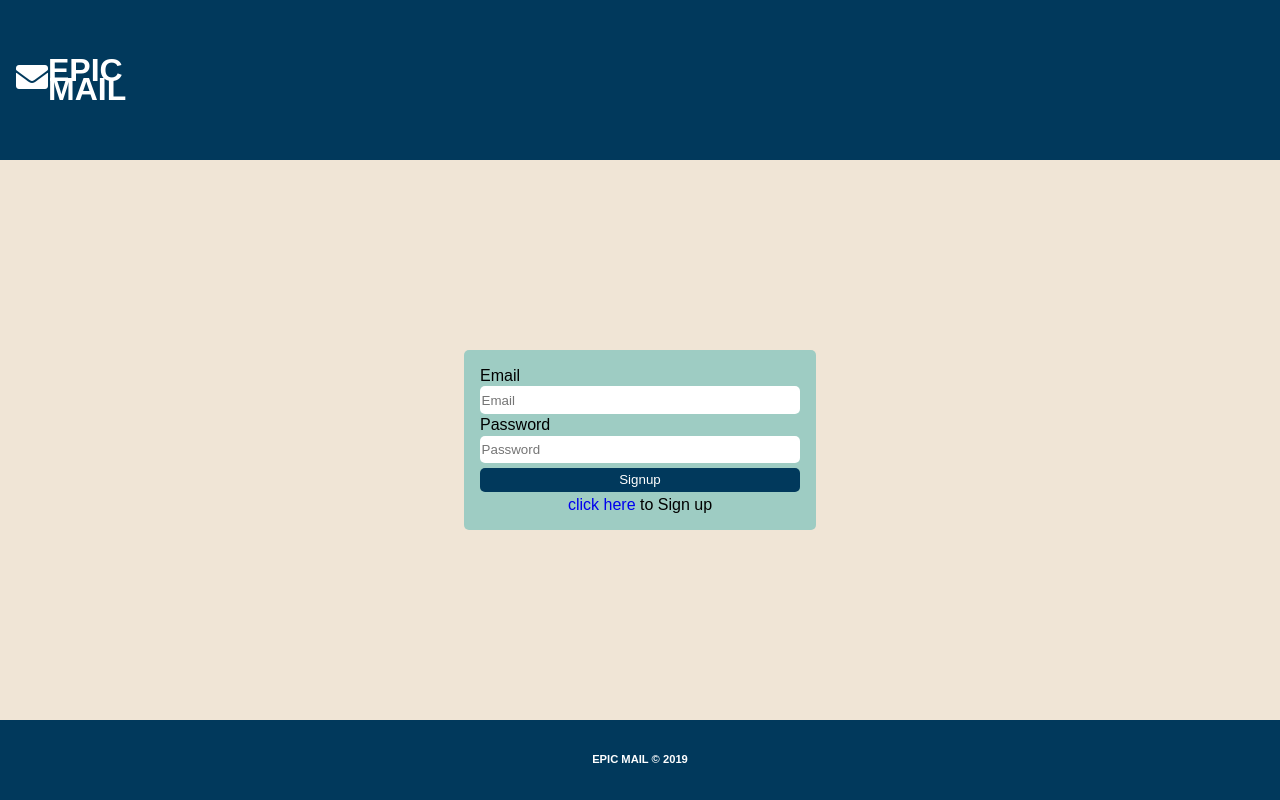
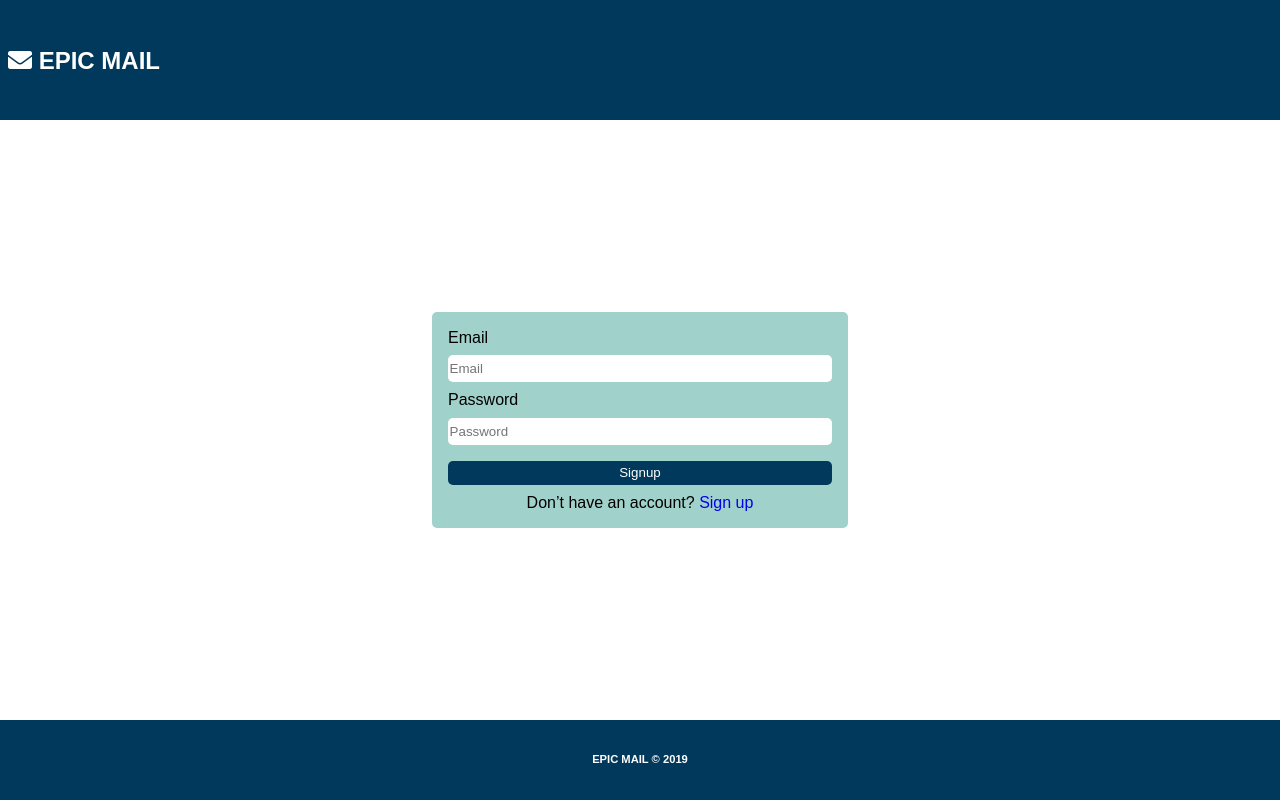
Before and after one commit to prince-curie/Epic-mail, a website: page UI/index.html in a window 1280 px wide. Drawn offline with Linux system fonts and the light colour scheme.

Commit message:
[ft #164503167] Implemented on feedback on signup and index page

```diff
--- a/UI/index.html
+++ b/UI/index.html
@@ -4,7 +4,7 @@
   <meta charset="UTF-8">
   <meta name="viewport" content="width=device-width, initial-scale=1.0">
   <meta http-equiv="X-UA-Compatible" content="ie=edge">
-    <title>epicmail | Signup</title>
+  <title>epicmail | Signin</title>
   <link rel="stylesheet" href="signup-in.css">
   <link rel="stylesheet" href="https://use.fontawesome.com/releases/v5.7.2/css/all.css" integrity="sha384-fnmOCqbTlWIlj8LyTjo7mOUStjsKC4pOpQbqyi7RrhN7udi9RwhKkMHpvLbHG9Sr" crossorigin="anonymous">
 </head>
@@ -12,11 +12,8 @@
   <header class="header__container">
     <h1 class="header__h1">
       <a href="index.html">
-                <i class="h1__i fas fa-envelope"></i>
-                <div class="h1__div">
-                    <span>EPIC</span>
-                    <span>MAIL</span>
-                </div>
+        <i class="fas fa-envelope"></i>
+        <span class="h1__span"> EPIC MAIL</span>
       </a>
     </h1>
   </header>
@@ -27,8 +24,8 @@
       <label for="password">Password</label>
       <input type="password" name="" id="" placeholder="Password" required>
       <input type="submit" value="Signup">
-            <span> <a class="form__a" href="signup.html
-                ">click here</a>  to Sign up</span>
+      <span> Don’t have an account? <a class="form__a" href="signup.html
+          ">Sign up</a> </span>
     </form>
   </main>
   <footer class="footer__container">
--- a/UI/signup-in.css
+++ b/UI/signup-in.css
@@ -7,33 +7,27 @@
   font-family: Arial, Helvetica, sans-serif;
   display: grid;
   grid-template-columns: minmax(200px,);
-    background-color: rgba(240, 229, 214, 1);
+  background-color: rgba(255, 255, 255, 1);
 }
 .header__container {
   display: flex;
-    padding-left: 1rem;
-    height: 20vh;
+  padding-left: .5rem;
+  height: 15vh;
   align-items: center;
   background-color: rgba(1, 57, 92, 1);
   color: rgba(255,255,255,1);
 }
 .header__h1 > a {
-    display: flex;
-    flex-direction: row;
   background-color: rgba(1, 57, 92, 1);
   color: rgba(255,255,255,1);
   text-decoration: none;
+  font-size: 1.5rem;
 }
-.h1__i {
-    display: inline-flex;
-    flex-direction: column;
-}
-.h1__div {
-    display: inline-flex;
-    flex-direction: column;
+.h1__span {
+  align-self: center;
 }
 .main__container {
-    min-height: 70vh;
+  min-height: 75vh;
   justify-items: center;
   display: grid;
   align-items: center;
@@ -47,7 +41,7 @@
 }
 .form__container > input {
   height: 1.5rem;
-    margin: 0.1rem 0;
+  margin: 0.5rem 0;
   padding: 0.1rem;
   border-radius: 5px;
   border: none;
@@ -58,7 +52,7 @@
 }
 .form__container > input[type="submit"],
 .form__container > input[type="reset"] {
-    margin: 0.2rem 0;
+  margin: 0.5rem 0;
   background-color: rgba(1, 57, 92, 1);
   color: rgba(255,255,255,1);
 }
@@ -83,16 +77,16 @@
 }
 @media(min-width: 375px) {
   .form__container {
-        width: 40%;
+      width: 70%;
   }
 }
 @media(min-width: 768px) {
   .form__container {
-        width: 30%;
+      width: 40%;
   }
 }
 @media(min-width: 1024px) {
   .form__container {
-        width: 25%;
+      width: 30%;
   }
 }
```
Also changed, not shown: UI/signup.html (+4 -7 lines). Lines whose indentation alone changed are shown as unchanged.
